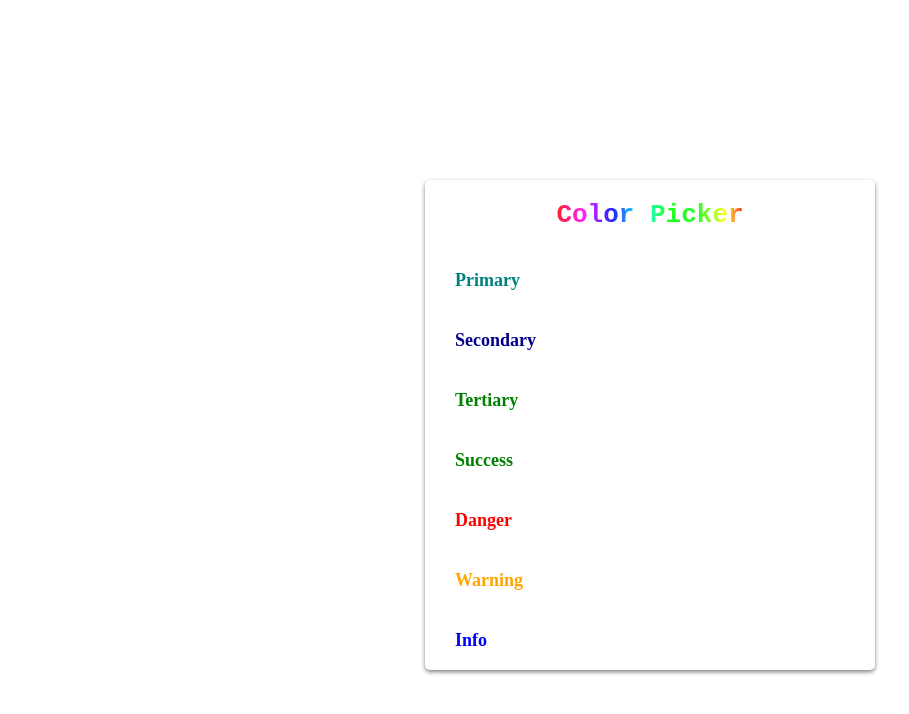
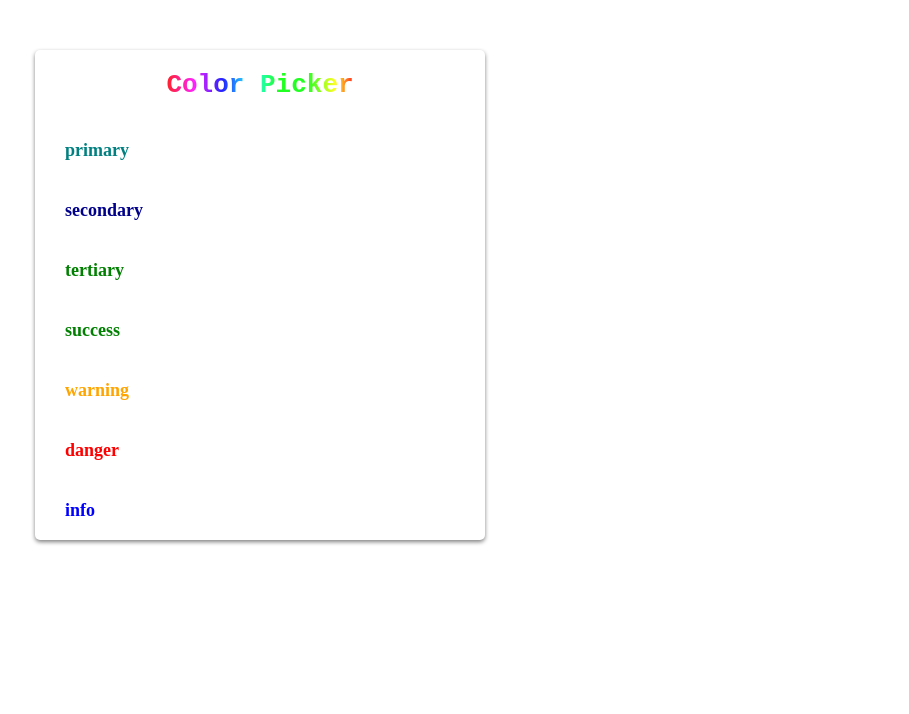
Before and after one commit to orpheus/reactjss-template-generator, a Next.js app: page / in a window 1280 px wide. Shown: the top 714 px of the page, without its empty margins (15-924 px from the left). Built offline with nearby package versions, Linux system fonts and the light colour scheme.

Commit message:
display color spectrum on hover

```diff
--- a/components/ColorPicker.js
+++ b/components/ColorPicker.js
@@ -4,37 +4,32 @@ import _ from 'classnames'
 
 import styles from '../styles/ThemePicker'
 
-const ColorPicker = ({classes}) => {
+const capitalize = (word) => {
+	return word[0].toUpperCase() + word.slice(1)
+}
+
+const ColorPicker = ({classes, theme, showSpectrum, hideSpectrum}) => {
+	// console.log('render')
 	return <div className={classes.root}>
 		<div className={classes.colorHeader}>
 			<h1 className={classes.rainbow}>Color Picker</h1>
 		</div>
 		<div className={classes.listContainer}>
 			<ul className={classes.colorList}>
-				<li className={_(classes.colorItem, classes.colorPrimary)}>
-					<span>Primary</span>
-				</li>
-				<li className={_(classes.colorItem, classes.colorSecondary)}>
-					<span>Secondary</span>
-				</li>
-				<li className={_(classes.colorItem, classes.colorTertiary)}>
-					<span>Tertiary</span>
-				</li>
-				<li className={_(classes.colorItem, classes.colorSuccess)}>
-					<span>Success</span>
-				</li>
-				<li className={_(classes.colorItem, classes.colorDanger)}>
-					<span>Danger</span>
-				</li>
-				<li className={_(classes.colorItem, classes.colorWarning)}>
-					<span>Warning</span>
-				</li>
-				<li className={_(classes.colorItem, classes.colorInfo)}>
-					<span>Info</span>
-				</li>
+				{theme.palette.colorTypes.map((ct, i) => {
+					return <li
+						key={i}
+						id={ct}
+						className={_(classes.colorItem, classes[`color${capitalize(ct)}`])}
+						onMouseEnter={showSpectrum}
+						onMouseLeave={hideSpectrum}
+					>
+						<span>{ct}</span>
+					</li>
+				})}
 			</ul>
 		</div>
 	</div>
 }
 
-export default withStyles(styles)(ColorPicker)
+export default withStyles(styles, {injectTheme: true})(ColorPicker)
--- /dev/null
+++ b/components/ColorSpectrum.js
@@ -0,0 +1,43 @@
+import React from 'react'
+import withStyles from 'react-jss'
+
+import styles from '../styles/ColorSpectrum'
+
+const spectrumNames = {
+	sat: 'saturated',
+	desat: 'desaturated',
+	bright: 'brightened',
+	dark: 'darkened',
+}
+
+const capitalize = (word) => {
+	return word[0].toUpperCase() + word.slice(1)
+}
+
+const ColorSpectrum = ({classes, activeColorType, theme}) => {
+	if (!activeColorType) {
+		return null
+	}
+
+	const spectrum = theme.palette[activeColorType]
+	delete spectrum['main'] //delete the main color as we already have it displayed
+
+	return <div className={classes.root}>
+		{Object.keys(spectrum).map((name, i) => {
+			return <div key={i} className={classes.colorRowContainer}>
+				<div className={classes.colorRow}>
+					<div className={classes.titleColumn}>
+						<h4>{spectrumNames[name]}</h4>
+						<div className={classes.colorRow}>
+							{spectrum[name].map((color, i) => {
+								return <div key={i} className={classes.colorBlock} style={{backgroundColor: color}}/>
+							})}
+						</div>
+					</div>
+				</div>
+			</div>
+		})}
+	</div>
+}
+
+export default withStyles(styles, {injectTheme: true})(ColorSpectrum)
--- a/pages/index.js
+++ b/pages/index.js
@@ -1,10 +1,9 @@
-import React from 'react'
+import React, {useState} from 'react'
 import withStyles from 'react-jss'
 import {ThemeProvider, theme} from '../theme'
 
-import Header from '../components/Header'
-import Home from '../components/Home'
 import ColorPicker from '../components/ColorPicker'
+import ColorSpectrum from '../components/ColorSpectrum'
 
 const styles = {
 	__root__: {
@@ -15,18 +14,42 @@ const styles = {
 	},
 	__layoutContainer__: {
 		display: 'flex',
+		flexDirection: 'row',
+		flex: '1 1 auto',
+		justifyContent: 'flex-start',
+		alignItems: 'flex-start',
+	},
+	themePickerContainer: {
+		display: 'flex',
 		flexDirection: 'column',
-		flex: '1 1 auto',
 		justifyContent: 'center',
 		alignItems: 'center',
-	}
+	},
 }
 
 const Index = ({classes}) => {
+	const [activeColorType, setActiveColorType] = useState(undefined)
+
+	function handleActiveColor(e) {
+		setActiveColorType(e.target.id)
+	}
+	function handleInactiveColor(e) {
+		setActiveColorType(undefined)
+	}
+
 	return <ThemeProvider theme={theme}>
+
 		<div className={classes.__root__}>
 			<div className={classes.__layoutContainer__}>
-				<ColorPicker/>
+				<div className={classes.themePickerContainer}>
+					<ColorPicker
+						showSpectrum={handleActiveColor}
+						hideSpectrum={handleInactiveColor}
+					/>
+					<ColorSpectrum
+						activeColorType={activeColorType}
+					/>
+				</div>
 			</div>
 		</div>
 	</ThemeProvider>
--- /dev/null
+++ b/styles/ColorSpectrum.js
@@ -0,0 +1,31 @@
+const styles = theme => ({
+	root: {
+		width: 450,
+		marginLeft: 50,
+		display: 'flex',
+		flexDirection: 'column',
+		marginTop: 30,
+	},
+	colorRowContainer: {
+		display: 'flex',
+		flexDirection: 'row',
+		flex: '0 1 100%',
+	},
+	colorRow: {
+		display: 'flex',
+		flexDirection: 'row',
+		flex: '0 1 100%',
+		margin: [3, 0]
+	},
+	titleColumn: {
+		display: 'flex',
+		flexDirection: 'column',
+		width: '100%'
+	},
+	colorBlock: {
+		height: 50,
+		width: '100%',
+	},
+})
+
+export default styles
```
